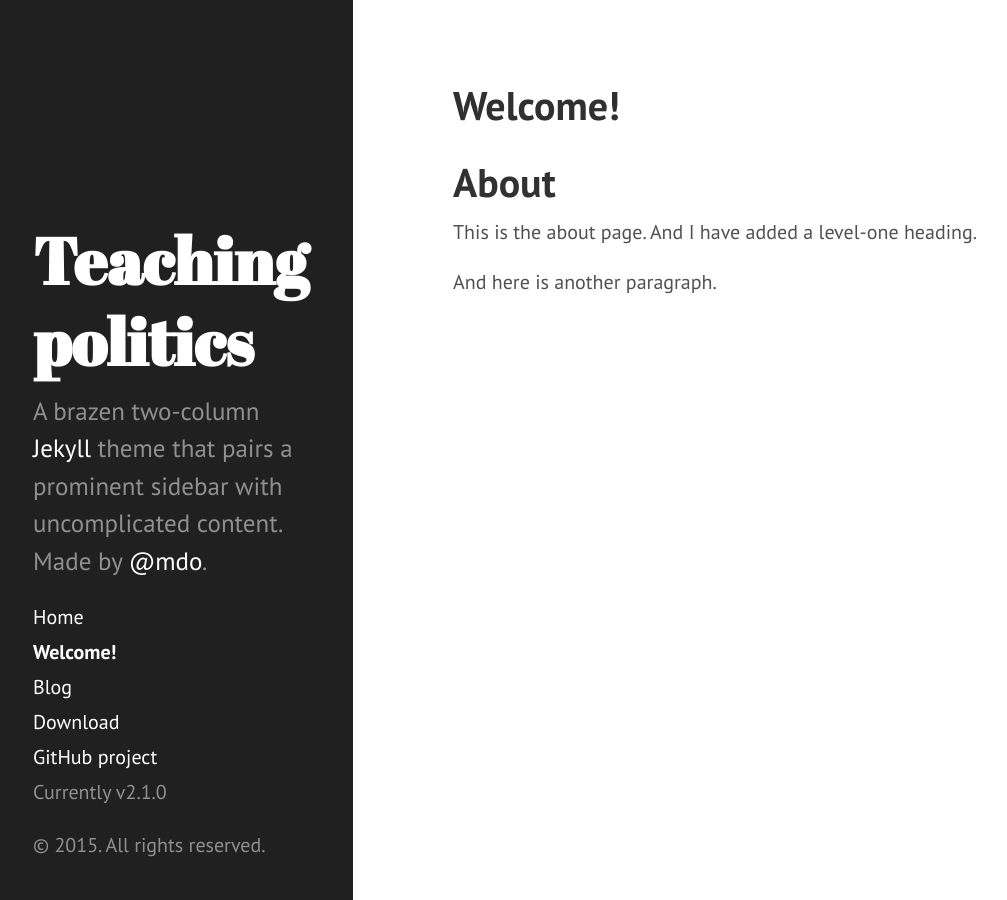
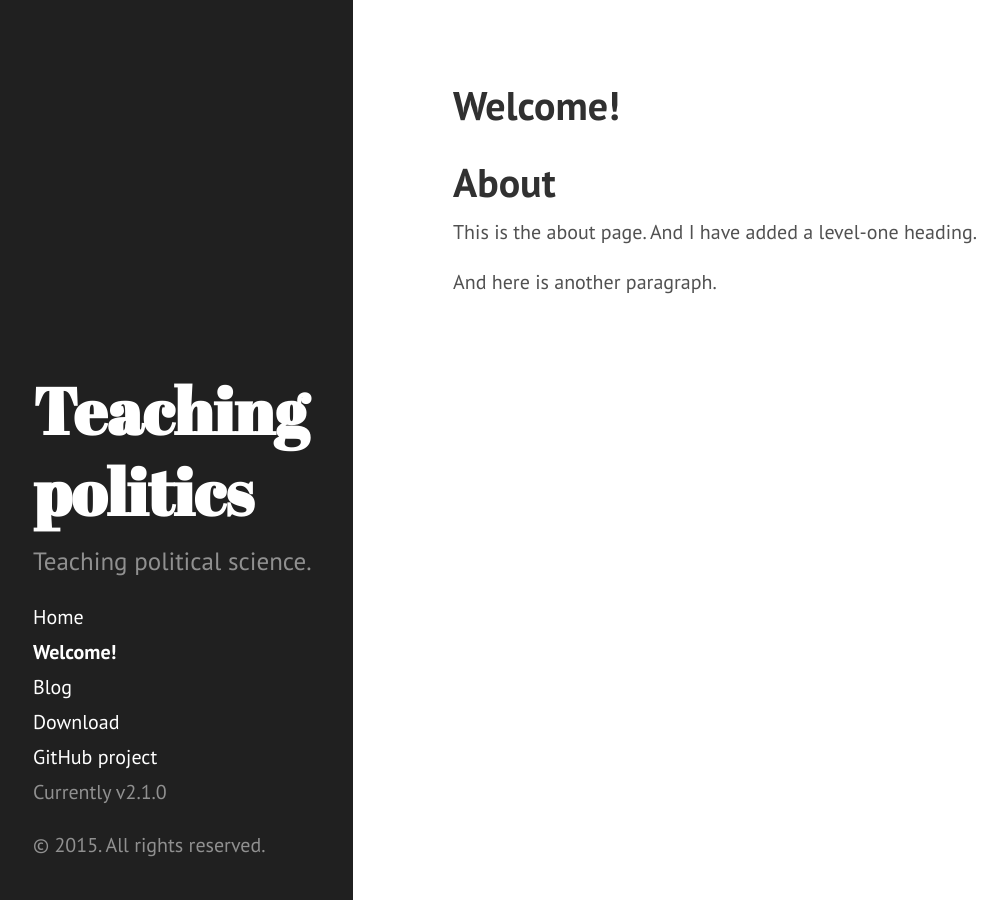
Before and after one commit to teaching-politics/teaching-politics.github.io, a Jekyll site: the page built from about.markdown, in a window 1280 px wide. Shown: the whole page, without its empty margins (7-1014 px from the left). Built offline with Jekyll 4.4.1, drawn with Linux system fonts in a browser that asks for light colours; Markdown is read by kramdown in place of the engine named in the settings.

Commit message:
Update _config.yml

```diff
--- a/_config.yml
+++ b/_config.yml
@@ -9,8 +9,9 @@ relative_permalinks: true
 # Setup
 title:            Teaching politics
 # tagline:          'A Jekyll theme'
-description:      'A brazen two-column <a href="http://jekyllrb.com" target="_blank">Jekyll</a> theme that pairs a prominent sidebar with uncomplicated content. Made by <a href="https://twitter.com/mdo" target="_blank">@mdo</a>.'
-url:              http://hyde.getpoole.com
+# description:      'A brazen two-column <a href="http://jekyllrb.com" target="_blank">Jekyll</a> theme that pairs a prominent sidebar with uncomplicated content. Made by <a href="https://twitter.com/mdo" target="_blank">@mdo</a>.'
+description:      'Teaching political science.'
+url:              http://teaching-politics.github.io/
 baseurl:          /
 timezone:         America/Denver
 
@@ -18,7 +19,7 @@ author:
   name:           'Michael Broschinsky'
   url:            https://twitter.com/mdo
 
-paginate:         5
+paginate:         2
 
 # Custom vars
 version:          2.1.0
```
